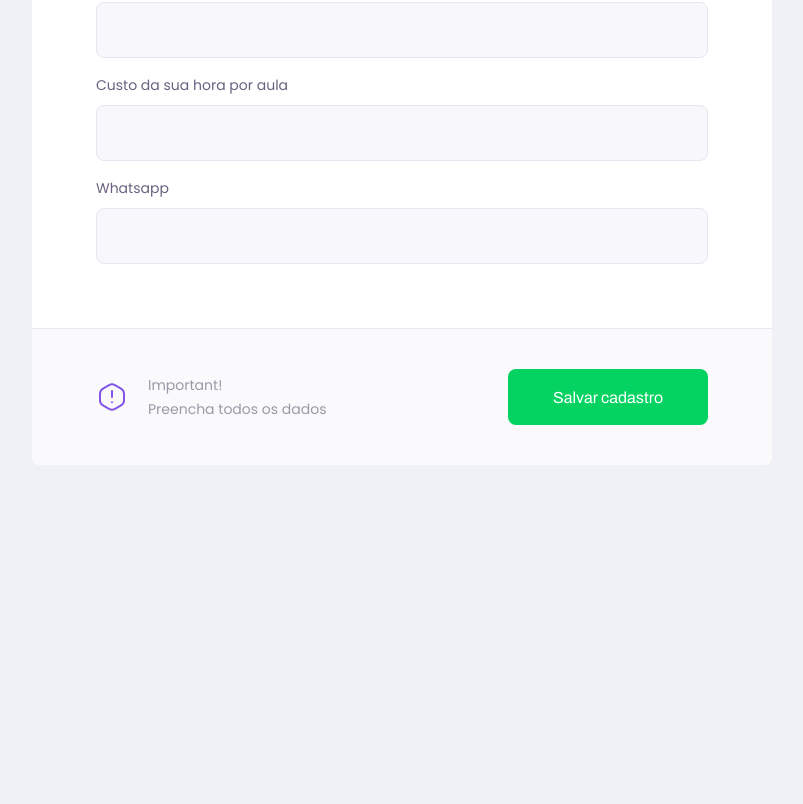
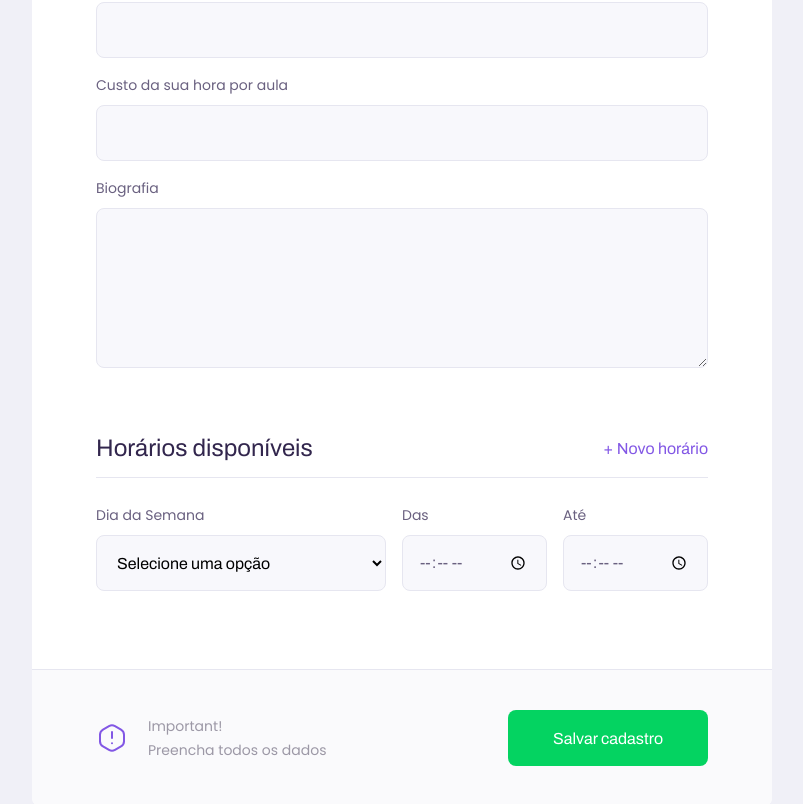
Before and after one commit to Natanaelvich/proffy-web, a React (Create React App) app: page /give-classes in a window 1280 px wide. Shown: the part 892-1696 px from the top of the page, without its empty margins (238-1041 px from the left). Before the commit the page ends 1357 px from the top, so only its background shows below. Built offline with nearby package versions, Linux system fonts and the light colour scheme.

Commit message:
stylized teacher form

```diff
--- a/package.json
+++ b/package.json
@@ -8,6 +8,7 @@
     "@testing-library/user-event": "^7.1.2",
     "@types/jest": "^24.0.0",
     "@types/node": "^12.12.54",
+    "axios": "^0.19.2",
     "react": "^16.13.1",
     "react-dom": "^16.13.1",
     "react-router-dom": "^5.2.0",
--- /dev/null
+++ b/src/components/Select/index.tsx
@@ -0,0 +1,34 @@
+import React, { SelectHTMLAttributes } from 'react';
+
+import './styles.css';
+
+interface SelectProps extends SelectHTMLAttributes<HTMLSelectElement> {
+  name: string;
+  label: string;
+  options: Array<{
+    label: string;
+    value: string;
+  }>;
+}
+
+const Select: React.FC<SelectProps> = ({ label, name, options, ...rest }) => {
+  return (
+    <div className="select-block">
+      <label htmlFor={name}>
+        {label}
+        <select id={name} {...rest}>
+          <option value="" disabled selected hidden>
+            Selecione uma opção
+          </option>
+          {options.map((option) => (
+            <option key={option.label} value={option.value}>
+              {option.label}
+            </option>
+          ))}
+        </select>
+      </label>
+    </div>
+  );
+};
+
+export default Select;
--- /dev/null
+++ b/src/components/Select/styles.css
@@ -0,0 +1,32 @@
+.select-block {
+  position: relative;
+  margin: 1.4rem 0;
+}
+
+.select-block label {
+  font-size: 1.4rem;
+}
+
+.select-block label select {
+  width: 100%;
+  height: 5.6rem;
+  margin-top: 0.8rem;
+  border-radius: 0.8rem;
+  background: var(--color-input-background);
+  border: 1px solid var(--color-line-in-white);
+  outline: 0;
+  resize: vertical;
+  padding: 1.2rem 1.6rem;
+  font: 1.6rem Archivo;
+}
+
+.select-block:focus-within::after {
+  width: calc(100% - 3.2rem);
+  height: 2px;
+  content: '';
+  background: var(--color-primary-light);
+  position: absolute;
+  left: 1.6rem;
+  right: 1.6rem;
+  bottom: 0;
+}
--- /dev/null
+++ b/src/components/TextArea/index.tsx
@@ -0,0 +1,21 @@
+import React, { TextareaHTMLAttributes } from 'react';
+
+import './styles.css';
+
+interface TextAreaProps extends TextareaHTMLAttributes<HTMLTextAreaElement> {
+  name: string;
+  label: string;
+}
+
+const TextArea: React.FC<TextAreaProps> = ({ label, name, ...rest }) => {
+  return (
+    <div className="textarea-block">
+      <label htmlFor={name}>
+        {label}
+        <textarea id={name} {...rest} />
+      </label>
+    </div>
+  );
+};
+
+export default TextArea;
--- /dev/null
+++ b/src/components/TextArea/styles.css
@@ -0,0 +1,33 @@
+.textarea-block {
+  position: relative;
+  margin-top: 1.4rem;
+}
+
+.textarea-block label {
+  font-size: 1.4rem;
+}
+
+.textarea-block label textarea {
+  width: 100%;
+  height: 16rem;
+  min-height: 8rem;
+  margin-top: 0.8rem;
+  border-radius: 0.8rem;
+  background: var(--color-input-background);
+  border: 1px solid var(--color-line-in-white);
+  outline: 0;
+  resize: vertical;
+  padding: 1.2rem 1.6rem;
+  font: 1.6rem Archivo;
+}
+
+.textarea-block:focus-within::after {
+  width: calc(100% - 3.2rem);
+  height: 2px;
+  content: '';
+  background: var(--color-primary-light);
+  position: absolute;
+  left: 1.6rem;
+  right: 1.6rem;
+  bottom: 8px;
+}
--- a/src/pages/TeacherForm/index.tsx
+++ b/src/pages/TeacherForm/index.tsx
@@ -1,11 +1,45 @@
-import React from 'react';
+import React, { useState } from 'react';
 import PageHeader from '../../components/PageHeader';
 import './styles.css';
 
 import Input from '../../components/Input';
 import warningIcon from '../../assets/icons/warning.svg';
+import TextArea from '../../components/TextArea';
+import Select from '../../components/Select';
+
+interface ScheduleItem {
+  week_day: number;
+  from: string;
+  to: string;
+}
 
 function TeacherForm() {
+  const [name, setName] = useState('');
+  const [avatar, setAvatar] = useState('');
+  const [whatsapp, setWhatsapp] = useState('');
+  const [subject, setSubject] = useState('');
+  const [cost, setCost] = useState('');
+  const [bio, setBio] = useState('');
+
+  const [schedules, setSchedules] = useState<ScheduleItem[]>([
+    {
+      week_day: 0,
+      from: '8:00 AM',
+      to: '4:00',
+    },
+  ]);
+
+  function addNewScheduleItem() {
+    setSchedules([
+      ...schedules,
+      {
+        week_day: 0,
+        from: '',
+        to: '',
+      },
+    ]);
+  }
+
   return (
     <div id="page-teacher-form" className="container">
       <PageHeader
@@ -27,10 +61,38 @@ formulário de inscrição."
           <legend>Sobre a aula</legend>
 
           <Input name="subject" label="Matéria" />
-          <Input name="const" label="Custo da sua hora por aula" />
-          <Input name="whatsapp" label="Whatsapp" />
+          <Input name="cost" label="Custo da sua hora por aula" />
+          <TextArea name="bio" label="Biografia" />
         </fieldset>
 
+        <fieldset>
+          <legend>
+            Horários disponíveis
+            <button onClick={addNewScheduleItem} type="button">
+              + Novo horário
+            </button>
+          </legend>
+
+          {schedules.map((s) => (
+            <div key={s.week_day} className="scheldule-item">
+              <Select
+                options={[
+                  { value: '0', label: 'Domingo' },
+                  { value: '1', label: 'Segunda' },
+                  { value: '2', label: 'Terça' },
+                  { value: '3', label: 'Quarta' },
+                  { value: '4', label: 'Quinta' },
+                  { value: '5', label: 'Sexta' },
+                  { value: '6', label: 'Sabado' },
+                ]}
+                name="week-day"
+                label="Dia da Semana"
+              />
+              <Input name="from" label="Das" type="time" />
+              <Input name="to" label="Até" type="time" />
+            </div>
+          ))}
+        </fieldset>
         <footer>
           <p>
             <img src={warningIcon} alt="Acviso important" />
--- a/src/pages/TeacherForm/styles.css
+++ b/src/pages/TeacherForm/styles.css
@@ -11,6 +11,7 @@
   border: 0;
   padding: 0 2.4rem;
 }
+
 #page-teacher-form main fieldset + fieldset {
   margin-top: 6rem;
 }
@@ -24,6 +25,7 @@
   padding-top: 6.4rem;
   overflow: hidden;
 }
+
 #page-teacher-form main fieldset legend {
   font: 700 2.4rem Archivo;
   color: var(--color-text-title);
@@ -34,6 +36,19 @@
   width: 100%;
   padding-bottom: 1.6rem;
   border-bottom: 1px solid var(--color-line-in-white);
+}
+
+#page-teacher-form main fieldset legend button {
+  background: none;
+  border: 0;
+  color: var(--color-primary);
+  font: 700 1.6rem Archivo;
+  cursor: pointer;
+  transition: color 0.2s;
+}
+
+#page-teacher-form main fieldset legend button:hover {
+  color: var(--color-primary-darck);
 }
 
 #page-teacher-form main footer label {
@@ -94,6 +109,20 @@
     padding: 0 6.4rem;
   }
 
+  #page-teacher-form main .scheldule-item {
+    display: grid;
+    grid-template-columns: 2fr 1fr 1fr;
+    column-gap: 1.6rem;
+  }
+
+  #page-teacher-form main .scheldule-item .input-block + .input-block {
+    margin-top: 0 !important;
+  }
+  #page-teacher-form main .scheldule-item .input-block,
+  #page-teacher-form main .scheldule-item .select-block {
+    margin-top: 0 !important;
+  }
+
   #page-teacher-form main footer {
     padding: 4rem 6.4rem;
     display: flex;
--- a/src/pages/TeacherList/index.tsx
+++ b/src/pages/TeacherList/index.tsx
@@ -4,15 +4,40 @@ import './styles.css';
 import PageHeader from '../../components/PageHeader';
 import TeacherItemList from '../../components/TeacherItemList';
 import Input from '../../components/Input';
+import Select from '../../components/Select';
 
 const TeacherList: React.FC = () => {
   return (
     <div id="page-teacher-list" className="container">
       <PageHeader title="Estes são os proffys disponíveis.">
         <form id="search-teachers">
-          <Input name="subject" label="Matéria" />
-          <Input name="week-day" label="Hora" />
-          <Input name="time" type="time" label="Whatsapp" />
+          <Select
+            options={[
+              { value: 'Artes', label: 'Artes' },
+              { value: 'Biologia', label: 'Biologia' },
+              { value: 'Ciências', label: 'Ciências' },
+              { value: 'Educação Fisica', label: 'Educação Fisica' },
+              { value: 'Física', label: 'Física' },
+              { value: 'Geografia', label: 'Geografia' },
+              { value: 'Historia', label: 'Historia' },
+            ]}
+            name="subject"
+            label="Matéria"
+          />
+          <Select
+            options={[
+              { value: '0', label: 'Domingo' },
+              { value: '1', label: 'Segunda' },
+              { value: '2', label: 'Terça' },
+              { value: '3', label: 'Quarta' },
+              { value: '4', label: 'Quinta' },
+              { value: '5', label: 'Sexta' },
+              { value: '6', label: 'Sabado' },
+            ]}
+            name="week-day"
+            label="Dia da Semana"
+          />
+          <Input name="time" type="time" label="Hora" />
         </form>
       </PageHeader>
 
--- a/src/pages/TeacherList/styles.css
+++ b/src/pages/TeacherList/styles.css
@@ -31,14 +31,15 @@
   font: 1.6rem Archivo;
 }
 
-#search-teachers .input-block + .input-block {
+#search-teachers .input-block + .input-block,
+#search-teachers .select-block + .input-block {
   margin-top: 1.4rem;
 }
 
 #search-teachers .input-block:focus-within::after {
   width: calc(100% - 3.2rem);
   height: 2px;
-  content: "";
+  content: '';
   background: var(--color-primary-light);
   position: absolute;
   left: 1.6rem;
```
Also changed, not shown: src/services/api.ts (added, +7 -0 lines), tsconfig.json (+2 -8 lines).
